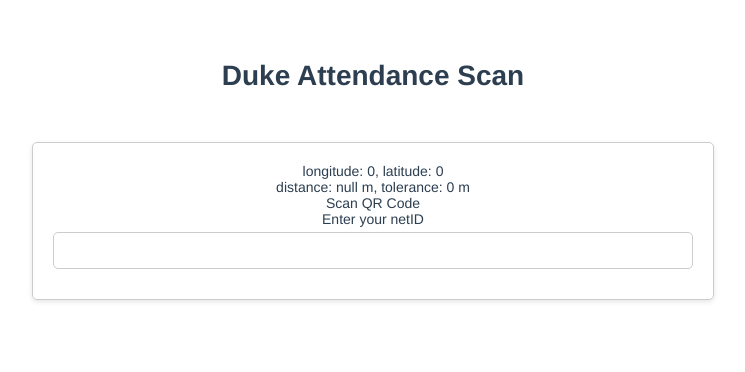
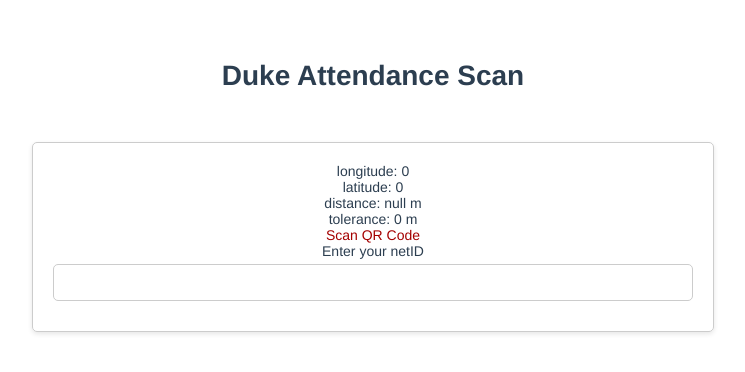
Before and after one commit to lyuanzhi/Attendance, a Vue app in the folder attendance-cli/: page /#/scan in a window 1280 px wide. Shown: the top 372 px of the page, without its empty margins (267-1012 px from the left). Built offline with nearby package versions, Linux system fonts and the light colour scheme; no server answers.

Commit message:
change msg color in scan page

```diff
--- a/attendance-cli/src/views/Scan.vue
+++ b/attendance-cli/src/views/Scan.vue
@@ -2,9 +2,11 @@
     <div id="scan">
         <h1 style="width: 100%; text-align: center; margin-top: 50px; margin-bottom: 50px;">Duke Attendance Scan</h1>
         <div class="form">
-            <p>{{ "longitude: " + longitude + ", latitude: " + latitude }}</p>
-            <p>{{ "distance: " + distance + " m, tolerance: " + accuracy + " m" }}</p>
-            <p v-if="msg">{{ msg }}</p>
+            <p>{{ "longitude: " + longitude }}</p>
+            <p>{{ "latitude: " + latitude }}</p>
+            <p>{{ "distance: " + distance + " m" }}</p>
+            <p>{{ "tolerance: " + accuracy + " m" }}</p>
+            <p v-if="msg" style="color:#A40000;">{{ msg }}</p>
             <div>
                 <div class="label">Enter your netID</div>
                 <input class="input" type="text" v-model="netId">
@@ -89,8 +91,8 @@
                             36.001427, -78.938232);
                         this.distance = distance.toFixed(2);
                         this.accuracy = position.coords.accuracy;
-                        this.latitude = position.coords.latitude;
-                        this.longitude = position.coords.longitude;
+                        this.latitude = position.coords.latitude.toFixed(6);
+                        this.longitude = position.coords.longitude.toFixed(6);
                         // console.log(this.distance)
                         if (this.distance < 100 || position.coords.accuracy > 100) {
                             this.showScan = true;
```
